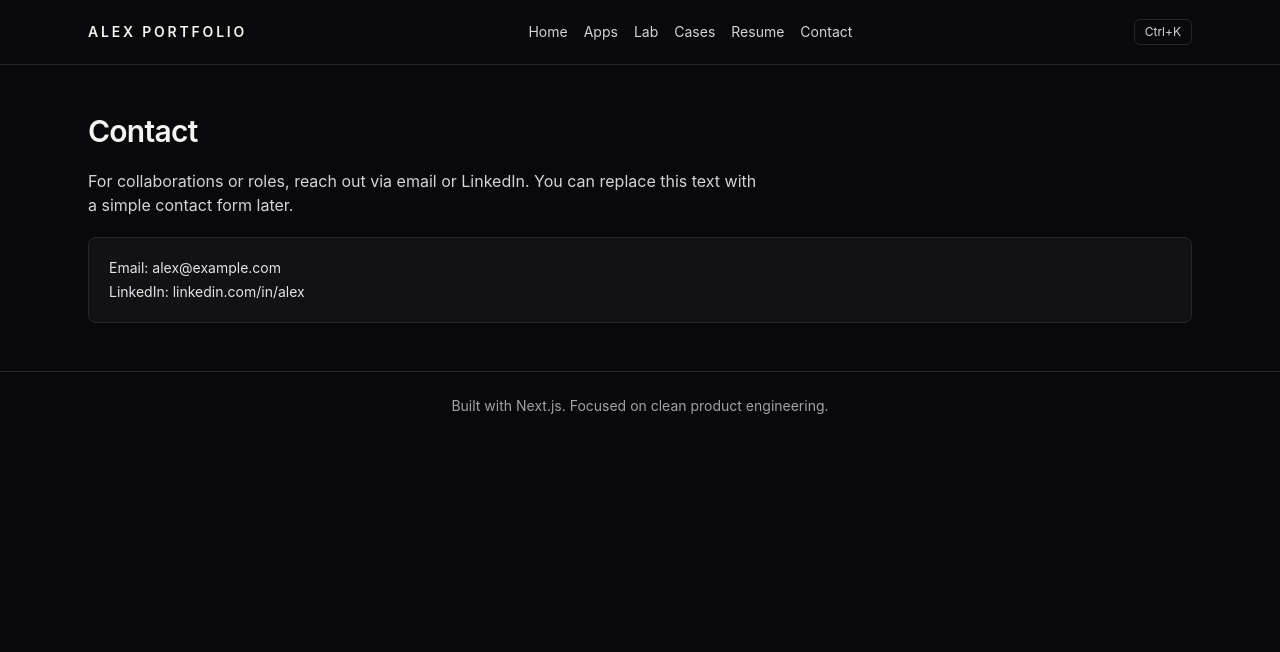
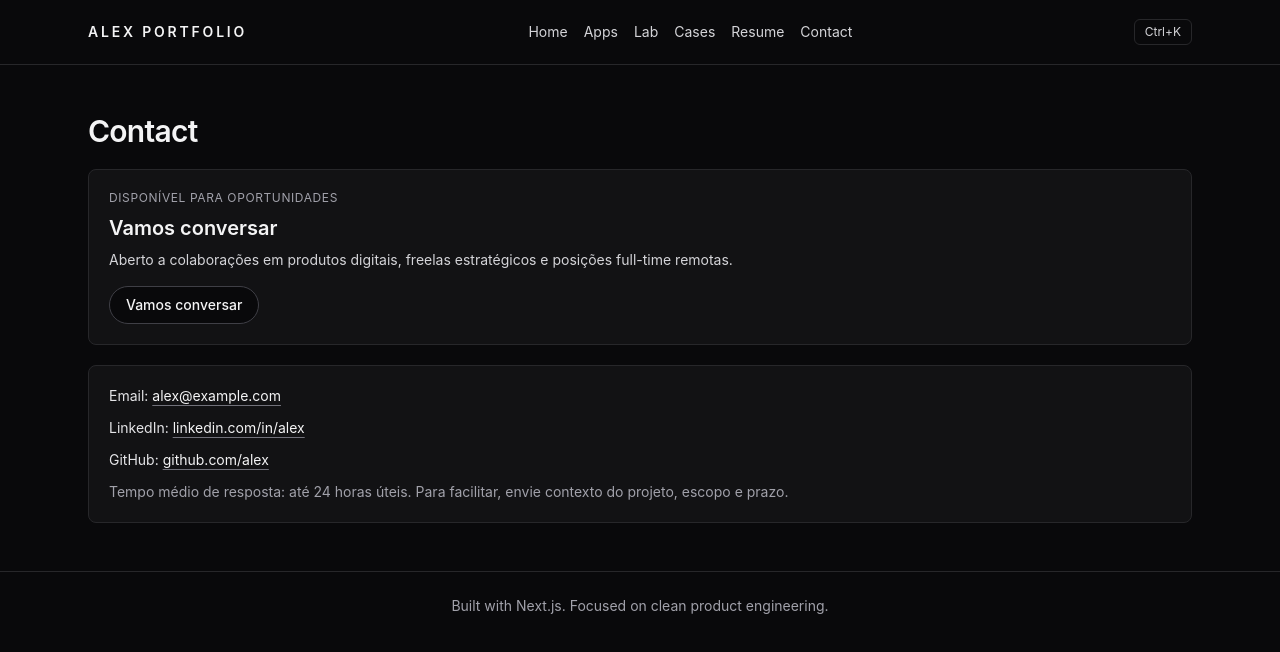
Before and after one commit to alexmarroig/alex-portfolio, a Next.js app: page /contact in a window 1280 px wide. Shown: the top 652 px of the page. Built offline with nearby package versions, Linux system fonts and the light colour scheme.

Commit message:
Update contact page CTA and clickable links

```diff
--- a/src/app/contact/page.tsx
+++ b/src/app/contact/page.tsx
@@ -1,14 +1,66 @@
+const contactLinks = {
+  email: 'alex@example.com',
+  linkedin: 'https://www.linkedin.com/in/alex',
+  github: 'https://github.com/alex',
+};
+
 export default function ContactPage() {
   return (
     <section className="space-y-5">
       <h1 className="section-title">Contact</h1>
-      <p className="max-w-2xl text-zinc-300">
-        For collaborations or roles, reach out via email or LinkedIn. You can replace this text with a
-        simple contact form later.
-      </p>
-      <div className="card space-y-1 text-sm text-zinc-200">
-        <p>Email: alex@example.com</p>
-        <p>LinkedIn: linkedin.com/in/alex</p>
+
+      <div className="card space-y-4 border border-zinc-800 bg-zinc-900/60 p-5">
+        <div className="space-y-2">
+          <p className="text-xs uppercase tracking-wider text-zinc-400">Disponível para oportunidades</p>
+          <h2 className="text-xl font-semibold text-zinc-100">Vamos conversar</h2>
+          <p className="max-w-2xl text-sm text-zinc-300">
+            Aberto a colaborações em produtos digitais, freelas estratégicos e posições full-time remotas.
+          </p>
+        </div>
+
+        <a
+          href={`mailto:${contactLinks.email}`}
+          className="inline-flex w-fit items-center rounded-full border border-zinc-700 bg-zinc-950 px-4 py-2 text-sm font-medium text-zinc-100 transition hover:border-zinc-500 hover:text-white"
+        >
+          Vamos conversar
+        </a>
+      </div>
+
+      <div className="card space-y-3 text-sm text-zinc-200">
+        <p>
+          Email:{' '}
+          <a
+            href={`mailto:${contactLinks.email}`}
+            className="text-zinc-100 underline decoration-zinc-500 underline-offset-4 hover:decoration-zinc-300"
+          >
+            {contactLinks.email}
+          </a>
+        </p>
+        <p>
+          LinkedIn:{' '}
+          <a
+            href={contactLinks.linkedin}
+            target="_blank"
+            rel="noreferrer"
+            className="text-zinc-100 underline decoration-zinc-500 underline-offset-4 hover:decoration-zinc-300"
+          >
+            linkedin.com/in/alex
+          </a>
+        </p>
+        <p>
+          GitHub:{' '}
+          <a
+            href={contactLinks.github}
+            target="_blank"
+            rel="noreferrer"
+            className="text-zinc-100 underline decoration-zinc-500 underline-offset-4 hover:decoration-zinc-300"
+          >
+            github.com/alex
+          </a>
+        </p>
+        <p className="text-zinc-400">
+          Tempo médio de resposta: até 24 horas úteis. Para facilitar, envie contexto do projeto, escopo e prazo.
+        </p>
       </div>
     </section>
   );
```
